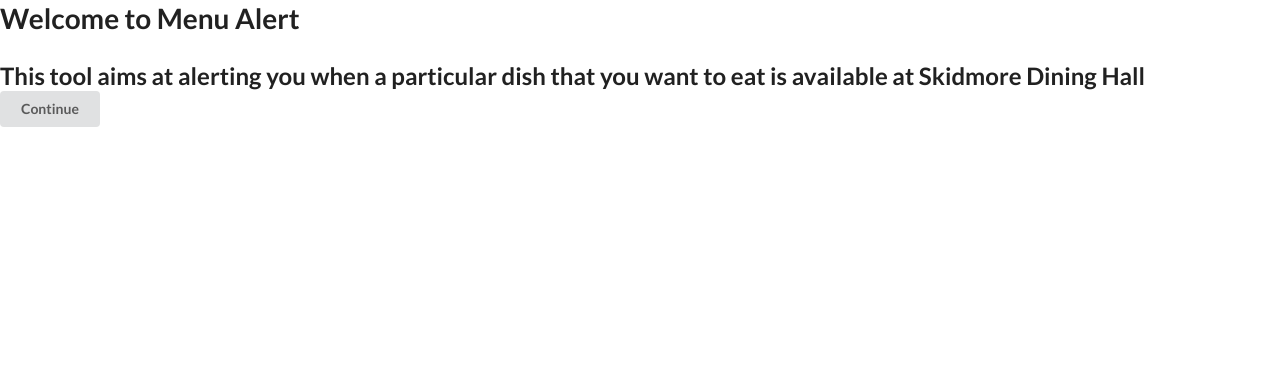
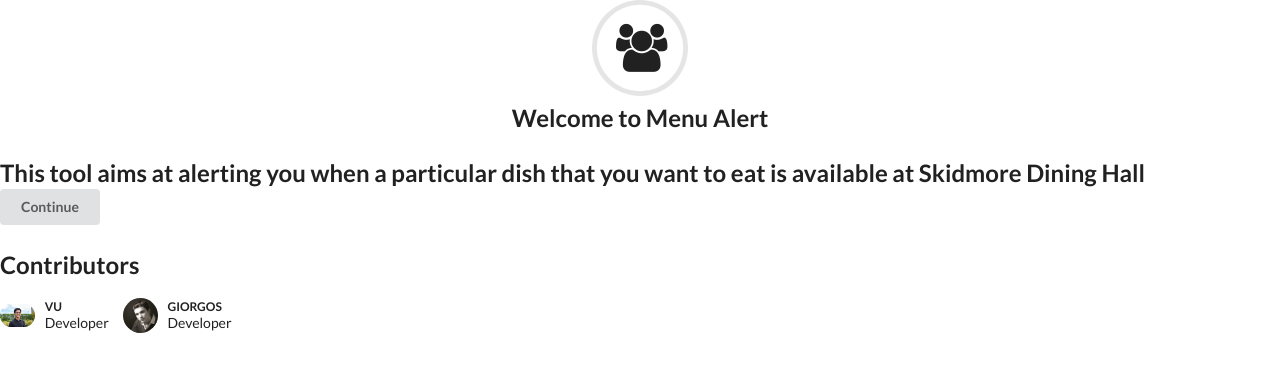
Before and after one commit to nlavee/MenusScraper, a Flask app: page / in a window 1280 px wide. Shown: the top 372 px of the page. Run offline with Flask 2, Linux system fonts and the light colour scheme; some libraries are stand-ins or nearby versions.

Commit message:
playing around with Flask and Semnatic UI

```diff
--- a/menu-app/templates/index.html
+++ b/menu-app/templates/index.html
@@ -11,11 +11,32 @@
 </head>
 <body>
 	<div class="intro-index">
-		<h1>Welcome to Menu Alert</h1>
-		<h2>This tool aims at alerting you when a particular dish that you want to eat is available at Skidmore Dining Hall</h2>
+		<h2 class="ui center aligned icon header">
+	<i class="circular users icon"></i>
+	Welcome to Menu Alert
+	</h2>
+	<h2 class="ui header">This tool aims at alerting you when a particular dish that you want to eat is available at Skidmore Dining Hall</h2>
 	</div>
 	<button class="ui button">
   		Continue
 	</button>
+
+	<h2>Contributors</h2>
+	<div class="ui horizontal list">
+	<div class="item">
+			<img class="ui mini circular image" src="static/images/contributors/v.jpg">
+			<div class="content">
+			<div class="ui sub header">Vu</div>
+			Developer
+			</div>
+		</div>
+		<div class="item">
+			<img class="ui mini circular image" src="static/images/contributors/p.jpg">
+			<div class="content">
+			<div class="ui sub header">Giorgos</div>
+			Developer
+			</div>
+		</div>
+	</div>
 </body>
 </html>
```
Also changed, not shown: menu-app/static/images/contributors/p.jpg (added), menu-app/static/images/contributors/v.jpg (added), 1 other file.
